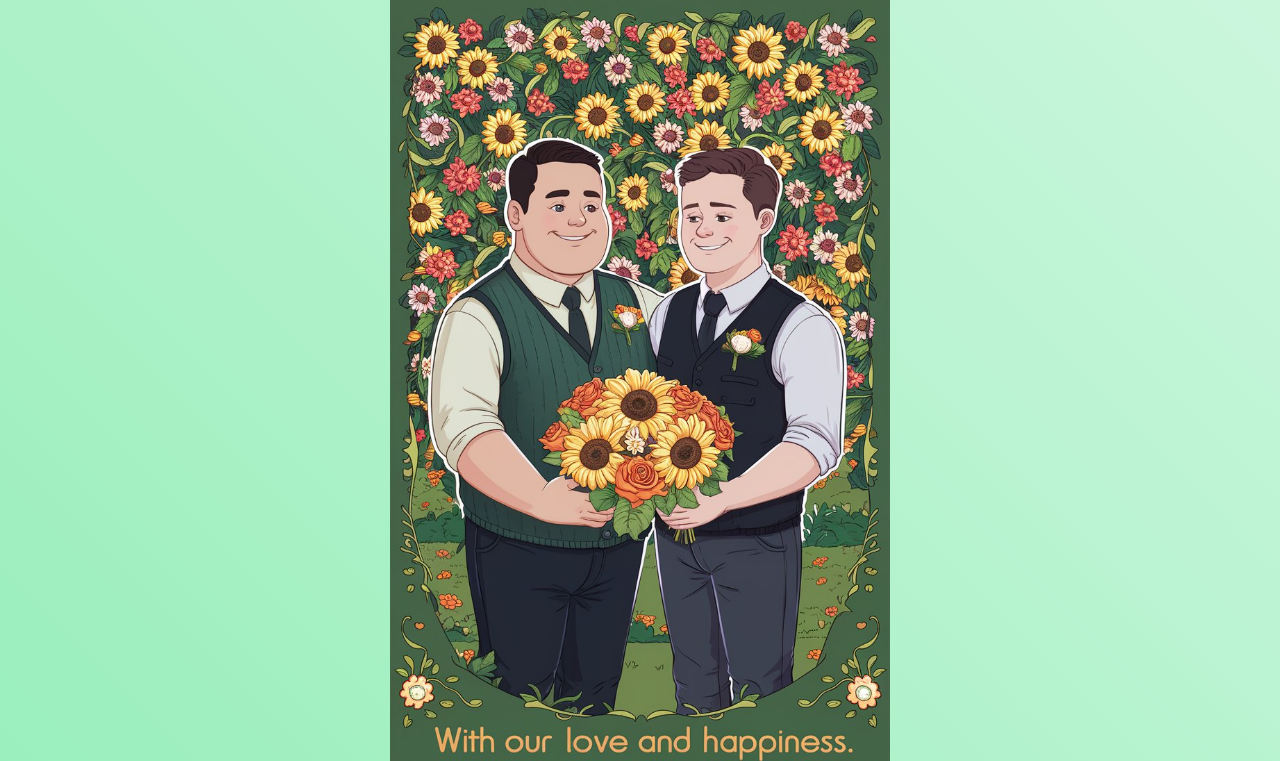
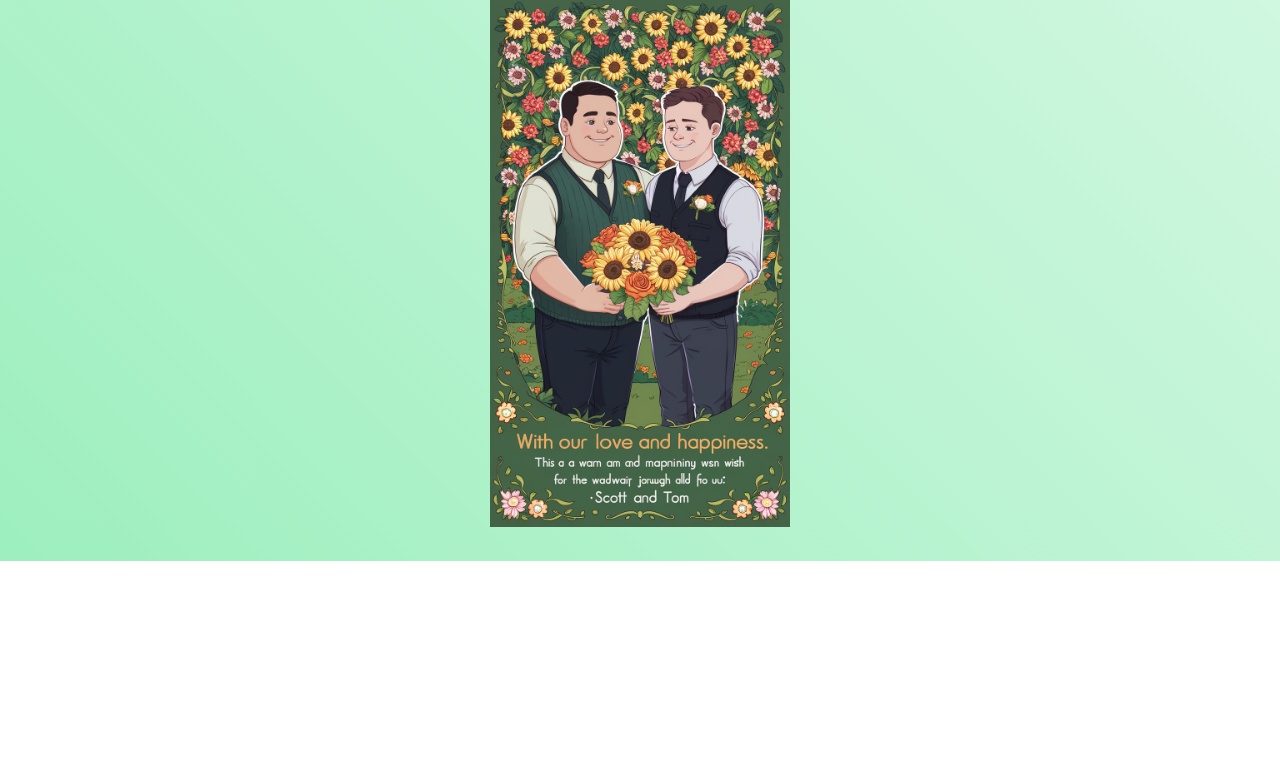
Before and after one commit to lhchien/weddingscotttom, a plain HTML site: page index.html in a window 1280 px wide. Shown: the part 239-1000 px from the top of the page. After the commit the page ends 800 px from the top, so only its background shows below. Drawn offline with Linux system fonts and the light colour scheme; a web font is replaced by a local one.

Commit message:
Update index.html

```diff
--- a/index.html
+++ b/index.html
@@ -83,7 +83,7 @@ Wedding
   <p id="countdown" class="count"></p>
 </div>
 
-  <img id="myImage" src="scott-n-tom.jpeg" alt="Image" width="500px">
+  <img id="myImage" src="scott-n-tom.jpeg" alt="Image" width="300px">
 
 <audio id="myAudio" autoplay loop>
   <source src="/scott-n-tom-song.mp3" type="audio/mpeg">
```
